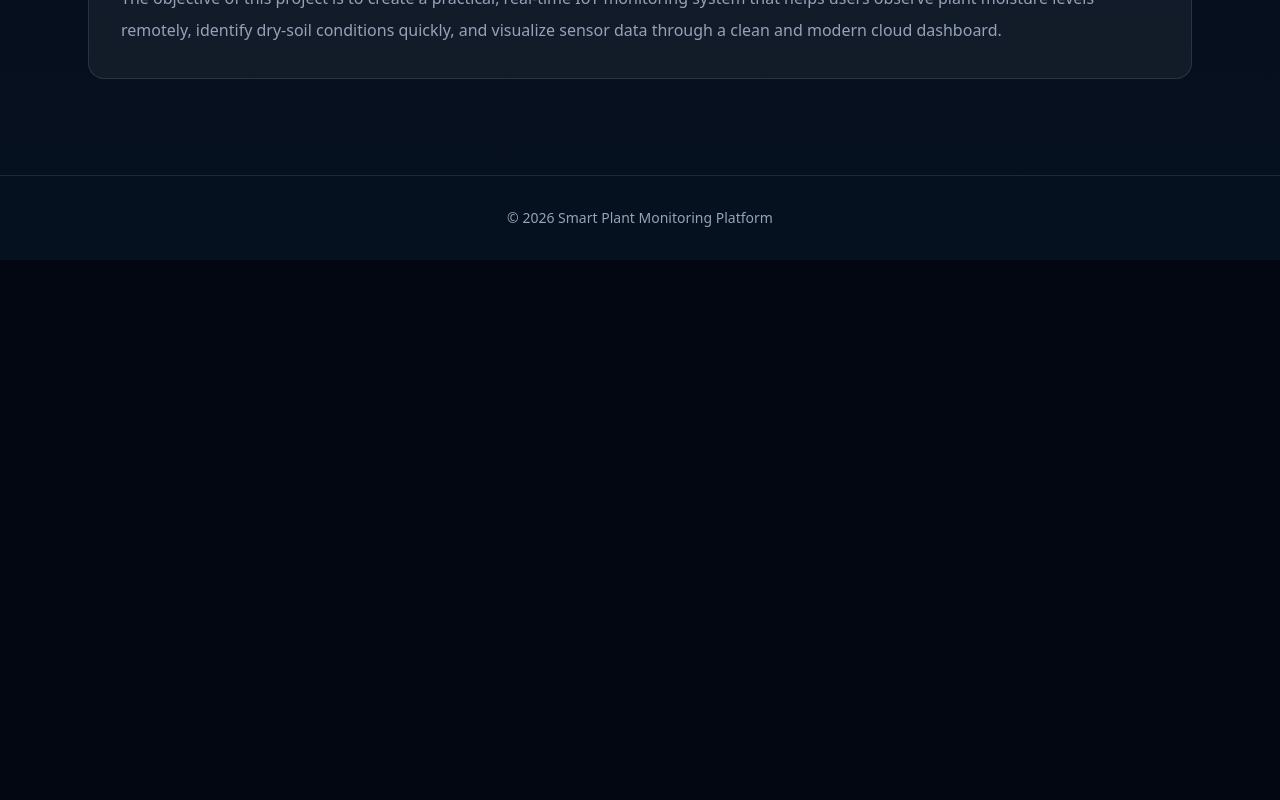
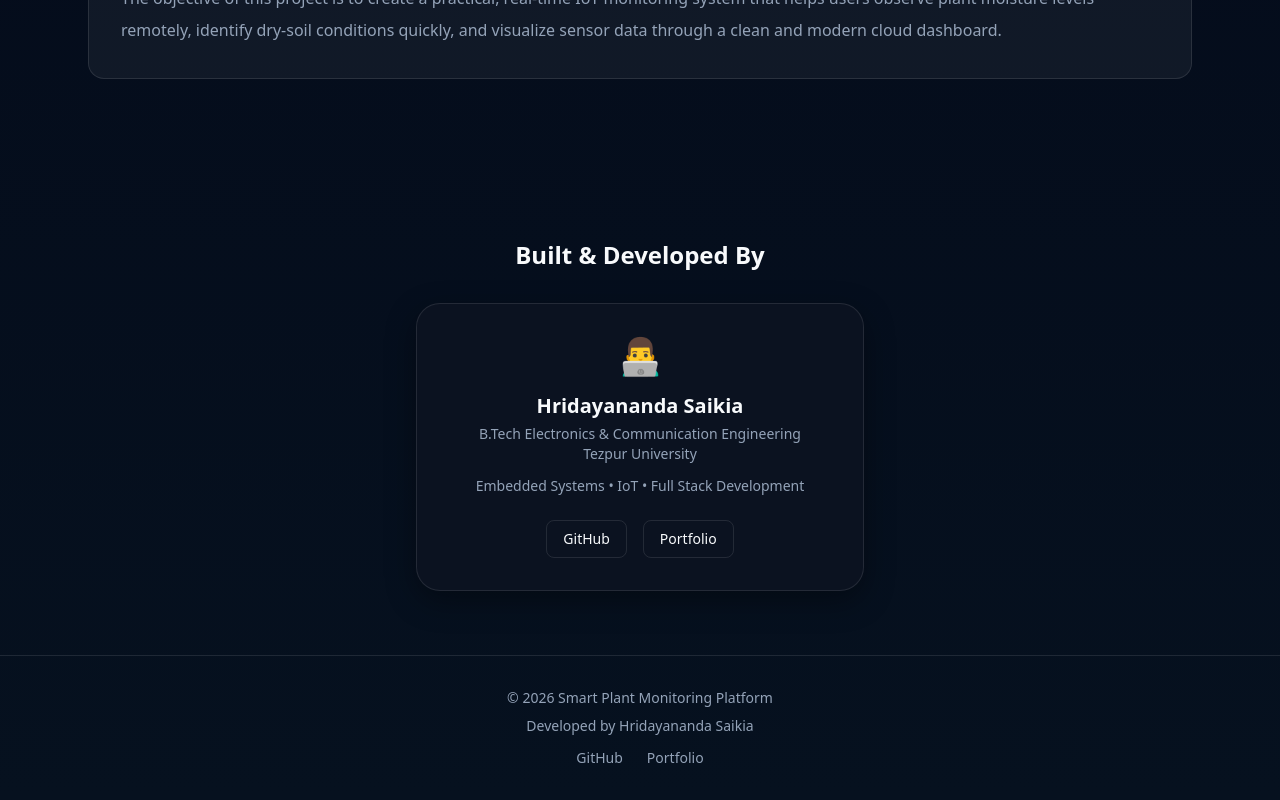
Before and after one commit to HridaySaikia/soil_moisture_iot, a Next.js app: page /about in a window 1280 px wide. Shown: the part 1240-2040 px from the top of the page. Before the commit the page ends 1500 px from the top, so only its background shows below. Built offline with nearby package versions, Linux system fonts and the light colour scheme; no server answers.

Commit message:
adding developers detail

```diff
--- a/src/app/about/page.tsx
+++ b/src/app/about/page.tsx
@@ -217,6 +217,74 @@ export default function AboutPage() {
         </div>
       </section>
 
+      <section className="mx-auto max-w-5xl px-4 py-16 text-center">
+        <h2
+          className="text-2xl font-semibold"
+          style={{ color: "var(--text-primary)" }}
+        >
+          Built & Developed By
+        </h2>
+
+        <div
+          className="mx-auto mt-8 max-w-md rounded-3xl border p-8"
+          style={{
+            borderColor: "var(--border)",
+            background: "var(--bg-secondary)",
+            boxShadow: "var(--shadow-soft)",
+          }}
+        >
+          <div className="mb-4 text-4xl">👨‍💻</div>
+
+          <h3 className="text-xl font-semibold">
+            Hridayananda Saikia
+          </h3>
+
+          <p
+            className="mt-1 text-sm"
+            style={{ color: "var(--text-secondary)" }}
+          >
+            B.Tech Electronics & Communication Engineering
+          </p>
+
+          <p
+            className="text-sm"
+            style={{ color: "var(--text-secondary)" }}
+          >
+            Tezpur University
+          </p>
+
+          <p
+            className="mt-3 text-sm"
+            style={{ color: "var(--text-secondary)" }}
+          >
+            Embedded Systems • IoT • Full Stack Development
+          </p>
+
+          {/* Links */}
+          <div className="mt-6 flex justify-center gap-4">
+
+            <a
+              href="https://github.com/HridaySaikia"
+              target="_blank"
+              className="rounded-lg border px-4 py-2 text-sm"
+              style={{ borderColor: "var(--border)" }}
+            >
+              GitHub
+            </a>
+
+            <a
+              href="https://portfolio-full-new.vercel.app"
+              target="_blank"
+              className="rounded-lg border px-4 py-2 text-sm"
+              style={{ borderColor: "var(--border)" }}
+            >
+              Portfolio
+            </a>
+
+          </div>
+        </div>
+      </section>
+
       <footer
         className="border-t py-8 text-center text-sm"
         style={{
@@ -225,6 +293,30 @@ export default function AboutPage() {
         }}
       >
         © {new Date().getFullYear()} Smart Plant Monitoring Platform
+
+        <div className="mt-2">
+          Developed by <span className="font-medium">Hridayananda Saikia</span>
+        </div>
+
+        <div className="mt-3 flex justify-center gap-6 text-sm">
+
+          <a
+            href="https://github.com/HridaySaikia"
+            target="_blank"
+            className="hover:underline"
+          >
+            GitHub
+          </a>
+
+          <a
+            href="https://portfolio-full-new.vercel.app"
+            target="_blank"
+            className="hover:underline"
+          >
+            Portfolio
+          </a>
+
+        </div>
       </footer>
     </main>
   );
--- a/src/app/dashboard/page.tsx
+++ b/src/app/dashboard/page.tsx
@@ -304,6 +304,40 @@ export default function DashboardPage() {
 
         <AlertHistory alerts={alerts} />
       </section>
+
+      <footer
+        className="border-t py-8 text-center text-sm"
+        style={{
+          borderColor: "var(--border)",
+          color: "var(--text-secondary)",
+        }}
+      >
+        © {new Date().getFullYear()} Smart Plant Monitoring Platform
+
+        <div className="mt-2">
+          Developed by <span className="font-medium">Hridayananda Saikia</span>
+        </div>
+
+        <div className="mt-3 flex justify-center gap-6 text-sm">
+
+          <a
+            href="https://github.com/HridaySaikia"
+            target="_blank"
+            className="hover:underline"
+          >
+            GitHub
+          </a>
+
+          <a
+            href="https://portfolio-full-new.vercel.app"
+            target="_blank"
+            className="hover:underline"
+          >
+            Portfolio
+          </a>
+
+        </div>
+      </footer>
     </main>
   );
 }
--- a/src/app/page.tsx
+++ b/src/app/page.tsx
@@ -181,7 +181,6 @@ export default function Home() {
       </section>
 
 
-
       <footer
         className="border-t py-8 text-center text-sm"
         style={{
@@ -190,6 +189,30 @@ export default function Home() {
         }}
       >
         © {new Date().getFullYear()} Smart Plant Monitoring Platform
+
+        <div className="mt-2">
+          Developed by <span className="font-medium">Hridayananda Saikia</span>
+        </div>
+
+        <div className="mt-3 flex justify-center gap-6 text-sm">
+
+          <a
+            href="https://github.com/HridaySaikia"
+            target="_blank"
+            className="hover:underline"
+          >
+            GitHub
+          </a>
+
+          <a
+            href="https://portfolio-full-new.vercel.app"
+            target="_blank"
+            className="hover:underline"
+          >
+            Portfolio
+          </a>
+
+        </div>
       </footer>
     </main>
   );
```
